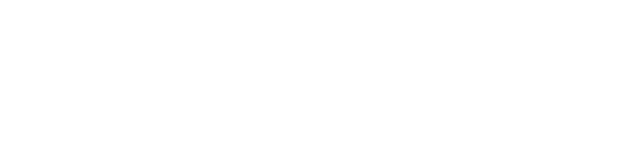
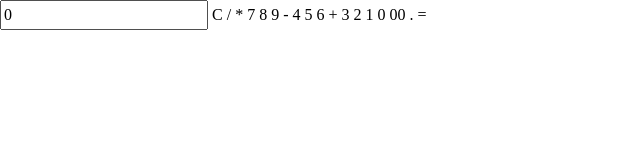
Before and after one commit to BertFrontEnd/calculator, a plain HTML site: page calculator/index.html in a window 1280 px wide. Shown: the whole page, without its empty margins (0-640 px from the left). Drawn offline with Linux system fonts and the light colour scheme.

Commit message:
feat: add html-code

```diff
--- a/calculator/index.html
+++ b/calculator/index.html
@@ -9,5 +9,29 @@
     <link rel="stylesheet" href="style.css" />
     <title>Calculator</title>
   </head>
-  <body></body>
+  <body>
+    <form class="calculator" action="#" name="calc">
+      <input class="value" type="text" name="txt" readonly value="0" />
+      <span class="num clear">C</span>
+      <span class="num">/</span>
+      <span class="num">*</span>
+      <span class="num">7</span>
+      <span class="num">8</span>
+      <span class="num">9</span>
+      <span class="num">-</span>
+      <span class="num">4</span>
+      <span class="num">5</span>
+      <span class="num">6</span>
+      <span class="num plus">+</span>
+      <span class="num">3</span>
+      <span class="num">2</span>
+      <span class="num">1</span>
+      <span class="num">0</span>
+      <span class="num">00</span>
+      <span class="num">.</span>
+      <span class="num equal">=</span>
+    </form>
+
+    <script src="script.js"></script>
+  </body>
 </html>
```
